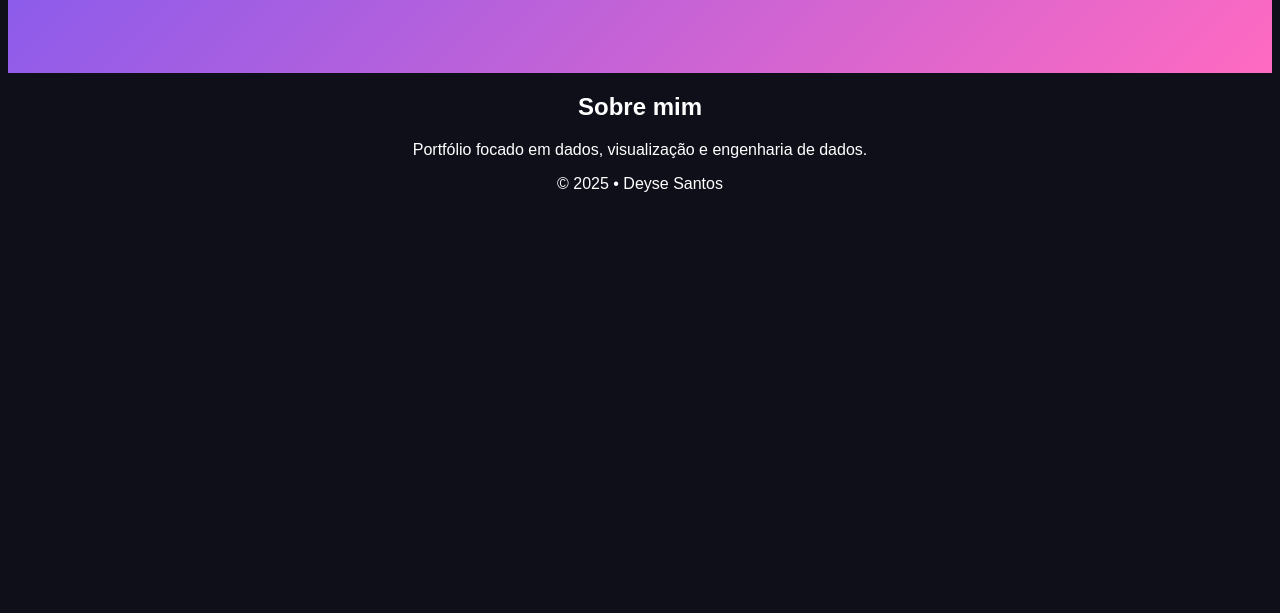
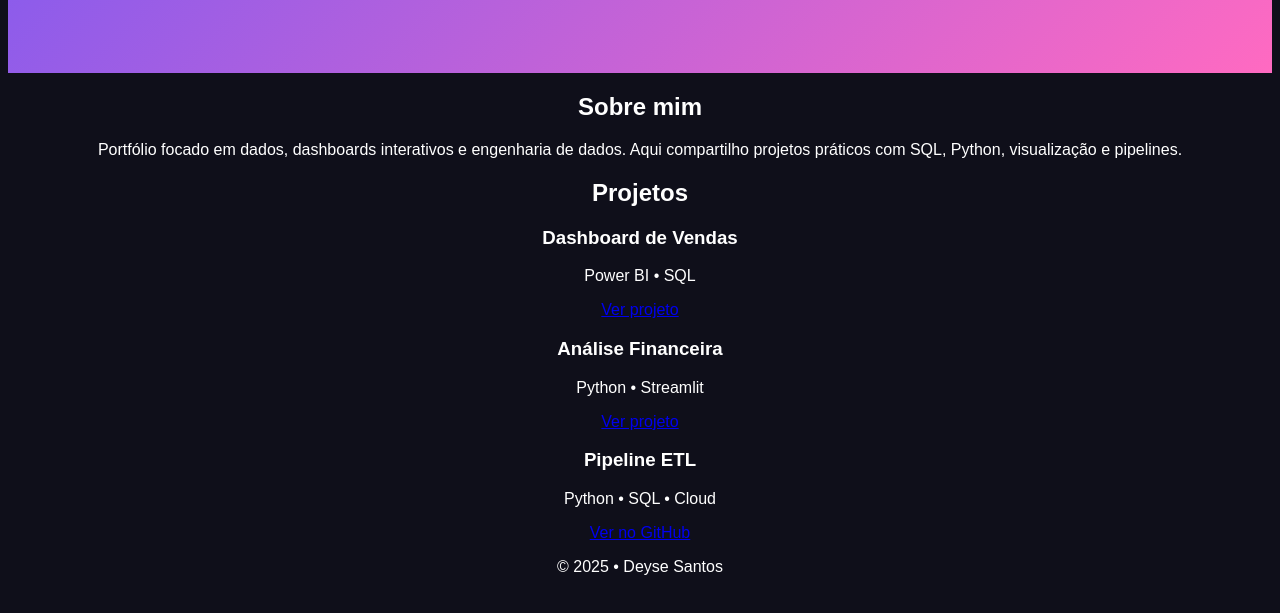
Before and after one commit to deysesantos/deysesantos.github.io, a plain HTML site: page index.html in a window 1280 px wide. Shown: the part 169-782 px from the top of the page. Drawn offline with Linux system fonts and the light colour scheme.

Commit message:
Update index.html

```diff
--- a/index.html
+++ b/index.html
@@ -12,11 +12,36 @@
   <p>Dados • Dashboards • Engenharia de Dados</p>
 </header>
 
-<section>
+<section class="about">
   <h2>Sobre mim</h2>
   <p>
-    Portfólio focado em dados, visualização e engenharia de dados.
+    Portfólio focado em dados, dashboards interativos e engenharia de dados.
+    Aqui compartilho projetos práticos com SQL, Python, visualização e pipelines.
   </p>
+</section>
+
+<section class="projects">
+  <h2>Projetos</h2>
+
+  <div class="cards">
+    <div class="card">
+      <h3>Dashboard de Vendas</h3>
+      <p>Power BI • SQL</p>
+      <a href="#" target="_blank">Ver projeto</a>
+    </div>
+
+    <div class="card">
+      <h3>Análise Financeira</h3>
+      <p>Python • Streamlit</p>
+      <a href="#" target="_blank">Ver projeto</a>
+    </div>
+
+    <div class="card">
+      <h3>Pipeline ETL</h3>
+      <p>Python • SQL • Cloud</p>
+      <a href="#" target="_blank">Ver no GitHub</a>
+    </div>
+  </div>
 </section>
 
 <footer>
```
